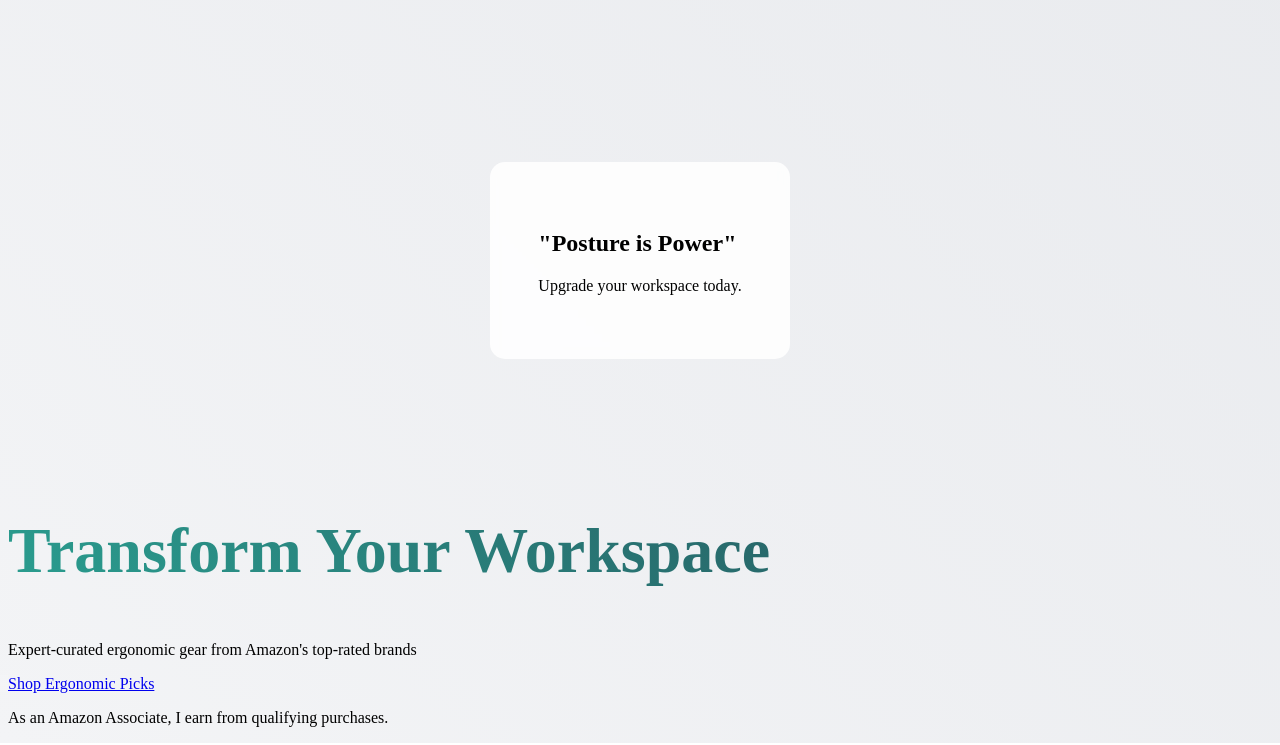
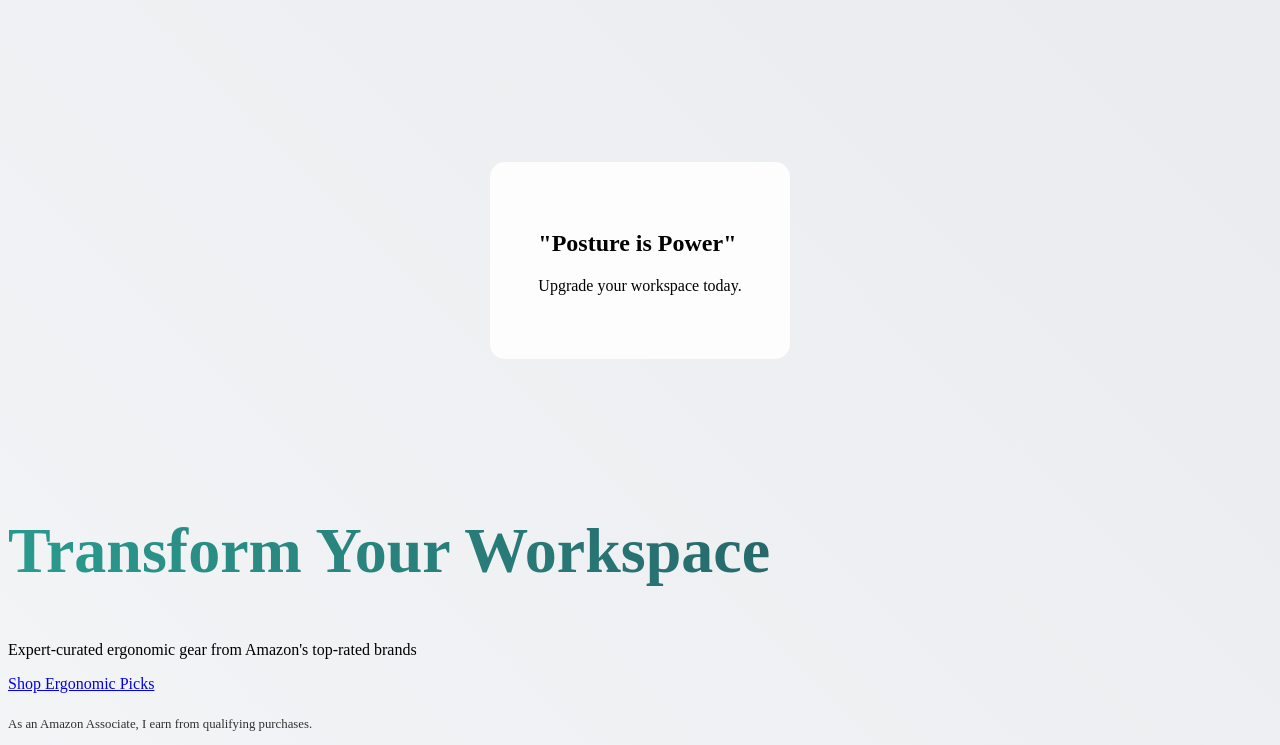
Before and after one commit to ErgalignIntel/Ergalign.github.io, a plain HTML site: page index.html in a window 1280 px wide. Shown: the part 980-1725 px from the top of the page. Drawn offline with Linux system fonts and the light colour scheme.

Commit message:
Update style.css

```diff
--- a/style.css
+++ b/style.css
@@ -106,3 +106,9 @@ body {
 .cta-button:hover::after {
     left: 100%;
 }
+/* Disclosure Text */
+.disclosure {
+    font-size: 0.8rem;
+    margin-top: 1.5rem;
+    opacity: 0.8;
+}
```
